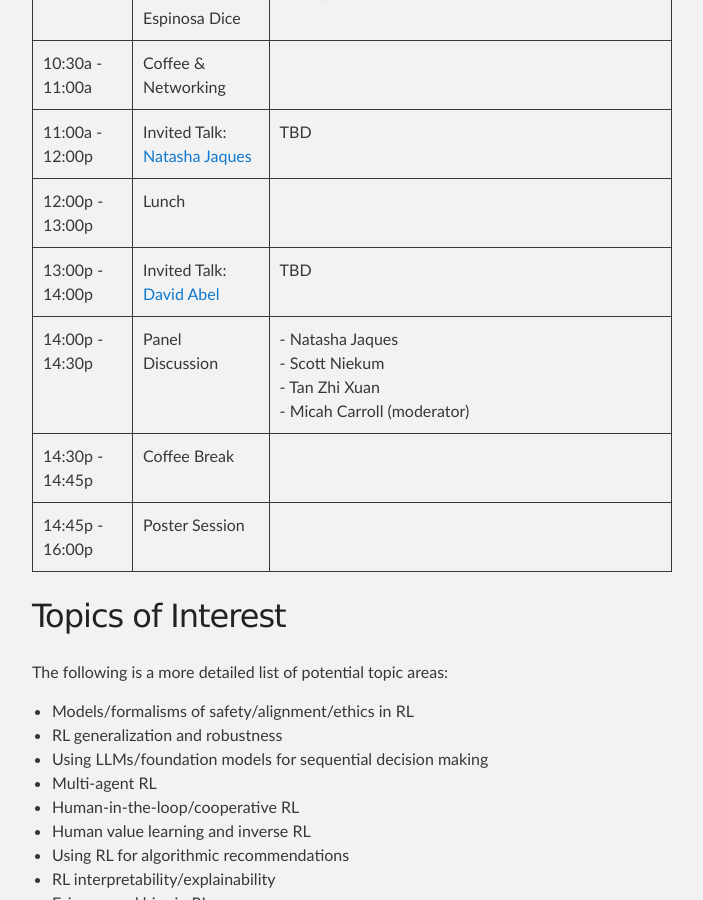
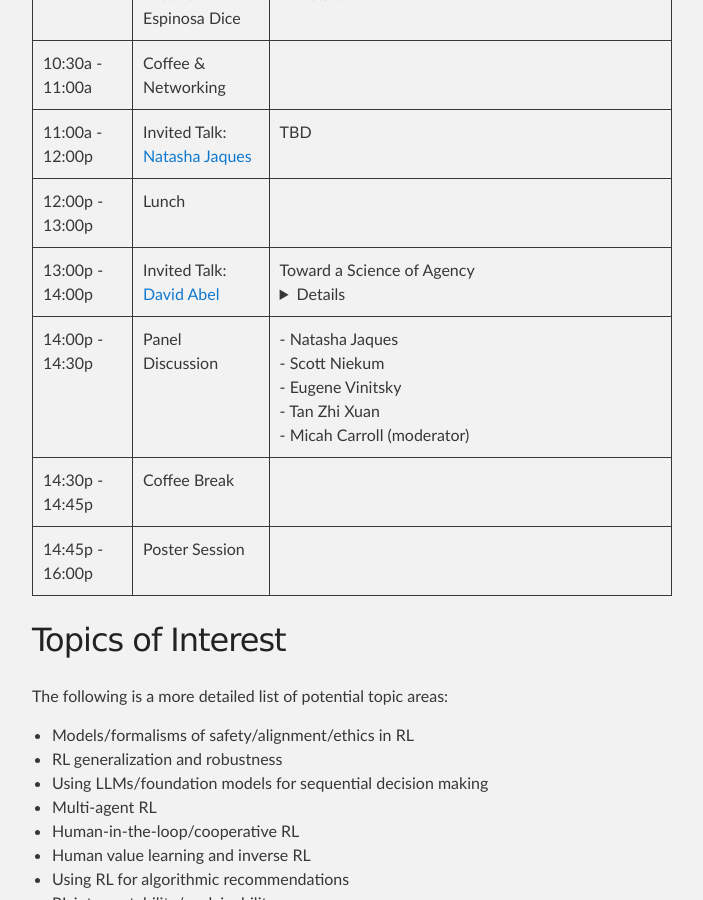
Before and after one commit to rlsafetyworkshop/rlsafetyworkshop.github.io, a Jekyll site: the page built from index.md, in a window 1280 px wide and 900 px high, scrolled down 1373 px. Shown: the whole window, without its empty margins (288-991 px from the left). Built offline with Jekyll 4.4.1, drawn with Linux system fonts in a browser that asks for light colours.

Commit message:
Add Dave's title/abstract

```diff
--- a/index.md
+++ b/index.md
@@ -18,12 +18,12 @@
 | 9:30a - 9:45a | Contributed Talk:<br />Sheila McIlraith | Remembering to Be Fair: Non-Markovian Fairness in Sequential Decision Making <br/><details>Abstract: Fair decision making has largely been studied with respect to a single decision. Here we investigate the notion of fairness in the context of sequential decision making where multiple stakeholders can be affected by the outcomes of decisions. We observe that fairness often depends on the history of the sequential decision-making process, and in this sense that it is inherently non-Markovian. We further observe that fairness often needs to be assessed at time points within the process, not just at the end of the process. To advance our understanding of this class of fairness problems, we explore the notion of non-Markovian fairness in the context of sequential decision making. We identify properties of non-Markovian fairness, including notions of long-term, anytime, periodic, and bounded fairness. We explore the interplay between non-Markovian fairness and memory and how memory can support construction of fair policies. Finally, we introduce the FairQCM algorithm, which can automatically augment its training data to improve sample efficiency in the synthesis of fair policies via reinforcement learning.</details> |
 | 9:45a - 10:00a | Contributed Talk:<br />Tom Ringstrom | Operator Bellman Equations Support Compositional & Verifiable Planning in Hierarchical World-models<br/><details>Abstract: We introduce new reward-free Bellman Equations called Operator Bellman Equations, which produce predictive planning representations called state-time feasibility functions (STFFs) instead of traditional value functions. STFFs offer three key advantages: they are compositional, factorizable, and interpretable. This means: 1) STFFs can be sequentially composed to compute high-dimensional predictions over long horizons of sequential Options (policies). 2) High-dimensional STFFs can be efficiently represented and computed in a factorized form. 3) STFFs record the probabilities of semantically interpretable goal-success and constraint-violation events. We argue that the objective of reward maximization is often in conflict with these critical properties, which are essential for scalable, verifiable planning in dynamic, high-dimensional world-models.</details> |
 | 10:00a - 10:15a | Contributed Talk:<br />Toshinori Kitamura | A Policy Gradient Primal-Dual Algorithm for Constrained MDPs with Uniform PAC Guarantees <br/><details>Abstract: We study a primal-dual (PD) reinforcement learning (RL) algorithm for online constrained Markov decision processes (CMDPs). Despite its widespread practical use, the existing theoretical literature on PD-RL algorithms for this problem only provides sublinear regret guarantees and fails to ensure convergence to optimal policies. In this paper, we introduce a novel policy gradient PD algorithm with uniform probably approximate correctness (Uniform-PAC) guarantees, simultaneously ensuring convergence to optimal policies, sublinear regret, and polynomial sample complexity for any target accuracy. Notably, this represents the first Uniform-PAC algorithm for the online CMDP problem. In addition to the theoretical guarantees, we empirically demonstrate in a simple CMDP that our algorithm converges to optimal policies, while baseline algorithms exhibit oscillatory performance and constraint violation.</details> |
-| 10:15a - 10:30a | Contributed Talk:<br />Nicolas Espinosa Dice | Efficient Inverse Reinforcement Learning without Compounding Errors <br/><details>Abstract: Inverse reinforcement learning (IRL) is an on-policy approach to imitation learning (IL) that allows the learner to observe the consequences of their actions at train-time. Accordingly, there are two seemingly contradictory desiderata for IRL algorithms: (a) preventing the compounding errors that stymie offline approaches like behavioral cloning and (b) avoiding the worst-case exploration complexity of reinforcement learning (RL). Prior work has been able to achieve either (a) or (b) but not both simultaneously. In our work, we first prove a negative result showing that, without further assumptions, there are no efficient IRL algorithms that learn a competitive policy in the worst case. We then provide a positive result: under a novel structural condition we term reward-agnostic policy completeness, we prove that efficient IRL algorithms do avoid compounding errors, giving us the best of both worlds. We also propose a principled method for using sub-optimal data to further improve the sample-efficiency of efficient IRL algorithms.</details> |
+| 10:15a - 10:30a | Contributed Talk:<br />Nicolas Espinosa Dice | Efficient Inverse Reinforcement Learning without Compounding Errors <br /><details>Abstract: Inverse reinforcement learning (IRL) is an on-policy approach to imitation learning (IL) that allows the learner to observe the consequences of their actions at train-time. Accordingly, there are two seemingly contradictory desiderata for IRL algorithms: (a) preventing the compounding errors that stymie offline approaches like behavioral cloning and (b) avoiding the worst-case exploration complexity of reinforcement learning (RL). Prior work has been able to achieve either (a) or (b) but not both simultaneously. In our work, we first prove a negative result showing that, without further assumptions, there are no efficient IRL algorithms that learn a competitive policy in the worst case. We then provide a positive result: under a novel structural condition we term reward-agnostic policy completeness, we prove that efficient IRL algorithms do avoid compounding errors, giving us the best of both worlds. We also propose a principled method for using sub-optimal data to further improve the sample-efficiency of efficient IRL algorithms.</details> |
 | 10:30a - 11:00a | Coffee & Networking |
 | 11:00a - 12:00p | Invited Talk:<br />[Natasha Jaques](https://natashajaques.ai/) | TBD
 | 12:00p - 13:00p | Lunch |
-| 13:00p - 14:00p | Invited Talk:<br />[David Abel](https://david-abel.github.io/) | TBD
-| 14:00p - 14:30p | Panel Discussion | - Natasha Jaques<br />- Scott Niekum<br />- Tan Zhi Xuan<br />- Micah Carroll (moderator) |
+| 13:00p - 14:00p | Invited Talk:<br />[David Abel](https://david-abel.github.io/) | Toward a Science of Agency<br /><details>Abstract: Many of the core problems of AI safety are ultimately about agents. Yet, our basic science of agency is underdeveloped. In this talk I summarize a proposal for a few of the building blocks for a science of agency that I take to be necessary on the path fully understanding safe AI. I propose a way to define families of agents that is intended to open the door to study agents in the same way that the MDP opened the door to study sequential decision making problems. I first show that this definition is universal in a particular sense: it can represent every set of agents. I then briefly discuss two core elements of agency---goal-directedness and learning---through this agent-centric lens, and highlight a few consequences and questions that are most relevant for thinking carefully about safety.</details>
+| 14:00p - 14:30p | Panel Discussion | - Natasha Jaques<br />- Scott Niekum<br />- Eugene Vinitsky<br />- Tan Zhi Xuan<br />- Micah Carroll (moderator) |
 | 14:30p - 14:45p | Coffee Break | |
 | 14:45p - 16:00p | Poster Session | |
 
```
